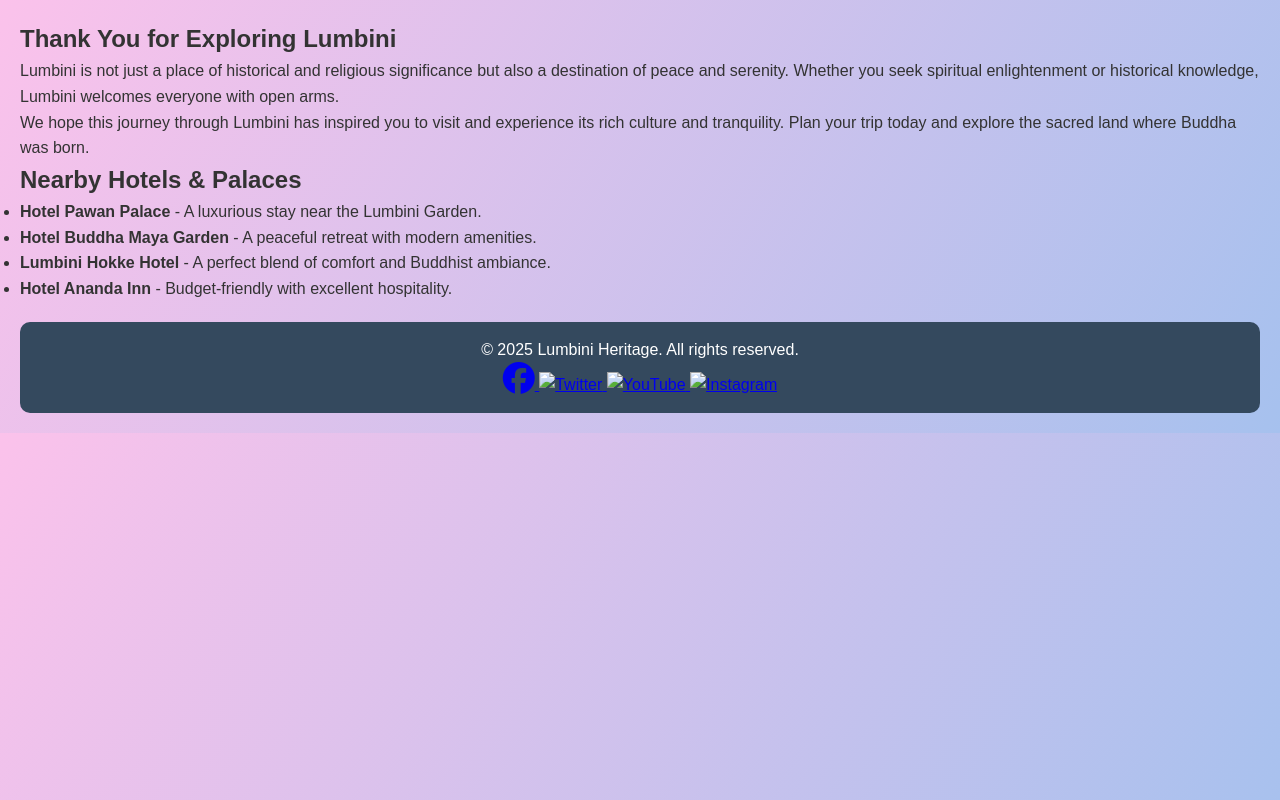
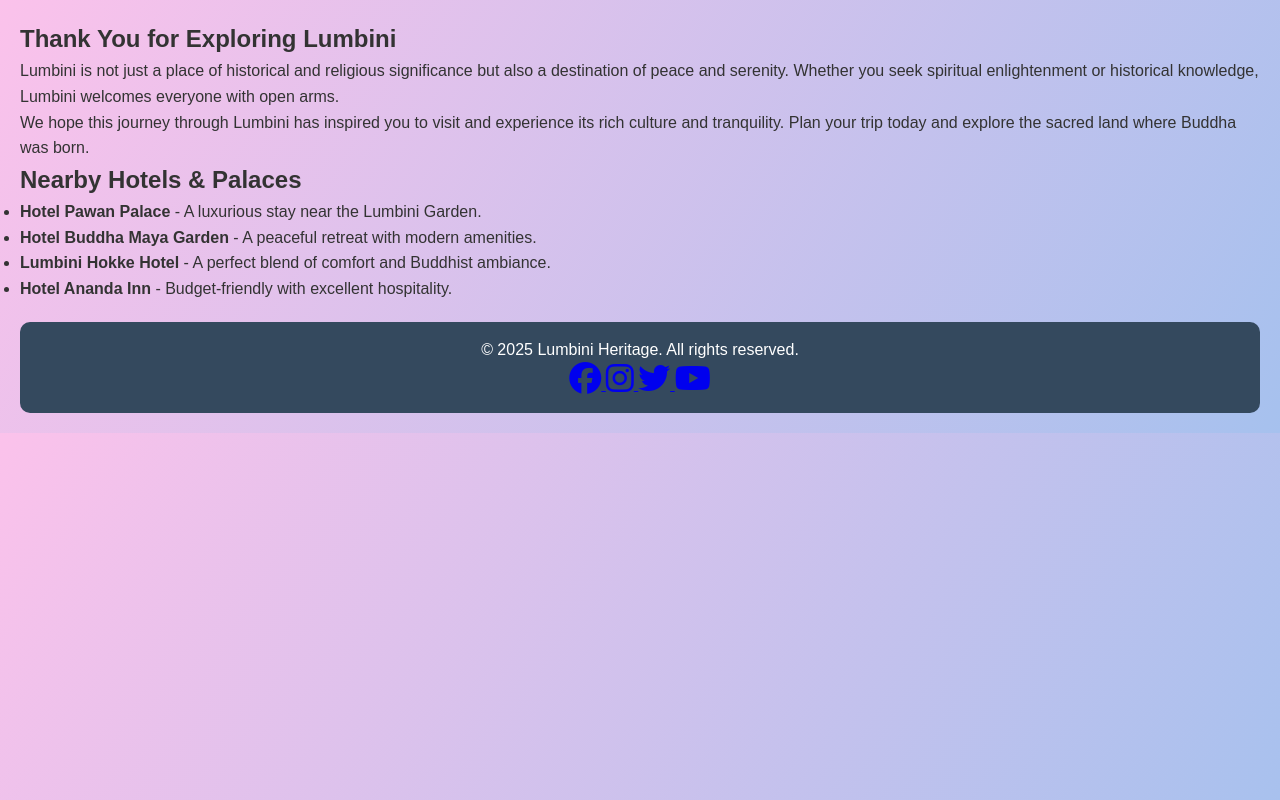
Before and after one commit to weber-crzz/finally, a plain HTML site: page new.html in a window 1280 px wide. Drawn offline with Linux system fonts and the light colour scheme.

Commit message:
Update new.html

```diff
--- a/new.html
+++ b/new.html
@@ -39,7 +39,7 @@
         <div class="footer-container">
             <p>© 2025 Lumbini Heritage. All rights reserved.</p>
             <div class="social-icons">
-                <a href="https://www.google.com" target="_blank" alt="google">
+
 
                 </a>
 
@@ -47,16 +47,19 @@
                 <a href="https://www.facebook.com" target="_blank" rel="noopener">
     <i class="fab fa-facebook fa-2x"></i>
                 </a>
-                </a>
-                <a href="https://www.twitter.com" target="_blank">
-                    <img src="twitter-logo.png" alt="Twitter">
-                </a>
-                <a href="https://www.youtube.com" target="_blank">
-                    <img src="youtube-logo.png" alt="YouTube">
-                </a>
-                <a href="https://www.instagram.com" target="_blank">
-                    <img src="instagram-logo.png" alt="Instagram">
-                </a>
+                <a href="https://www.instagram.com" target="_blank" rel="noopener">
+    <i class="fab fa-instagram fa-2x"></i>
+  </a>
+
+  <!-- Twitter -->
+  <a href="https://www.twitter.com" target="_blank" rel="noopener">
+    <i class="fab fa-twitter fa-2x"></i>
+  </a>
+
+  <!-- YouTube -->
+  <a href="https://www.youtube.com" target="_blank" rel="noopener">
+    <i class="fab fa-youtube fa-2x"></i>
+
             </div>
         </div>
     </footer>
```
